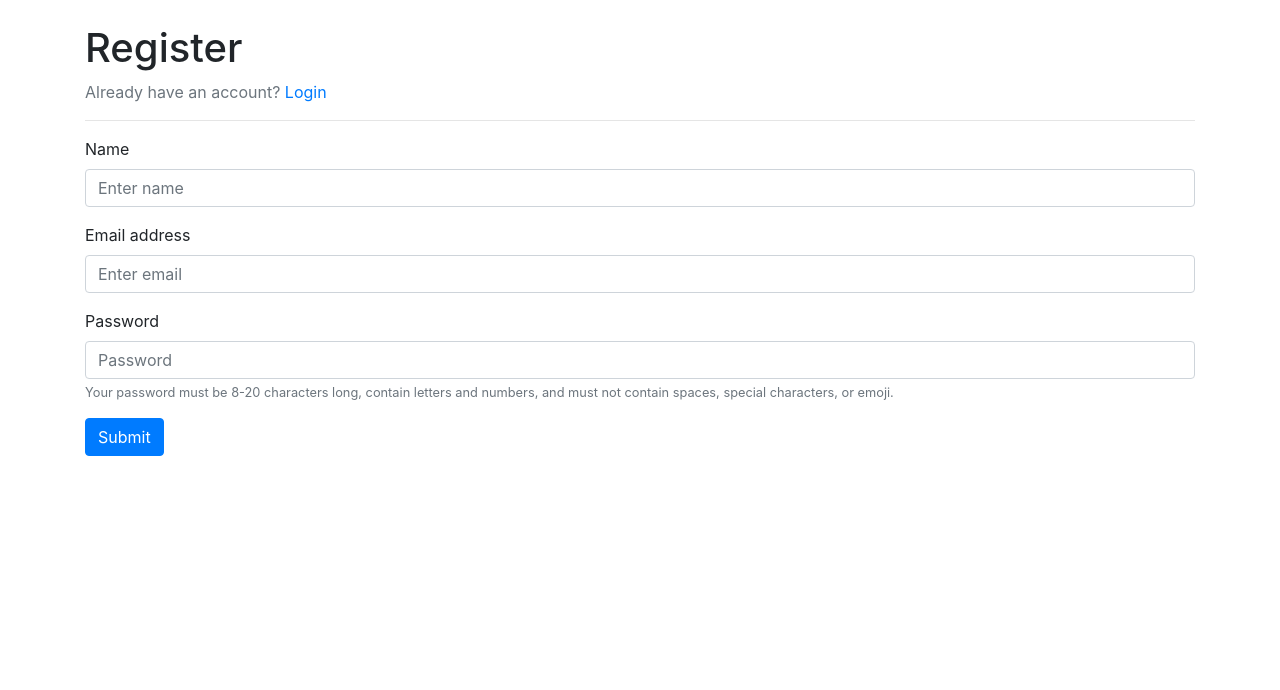
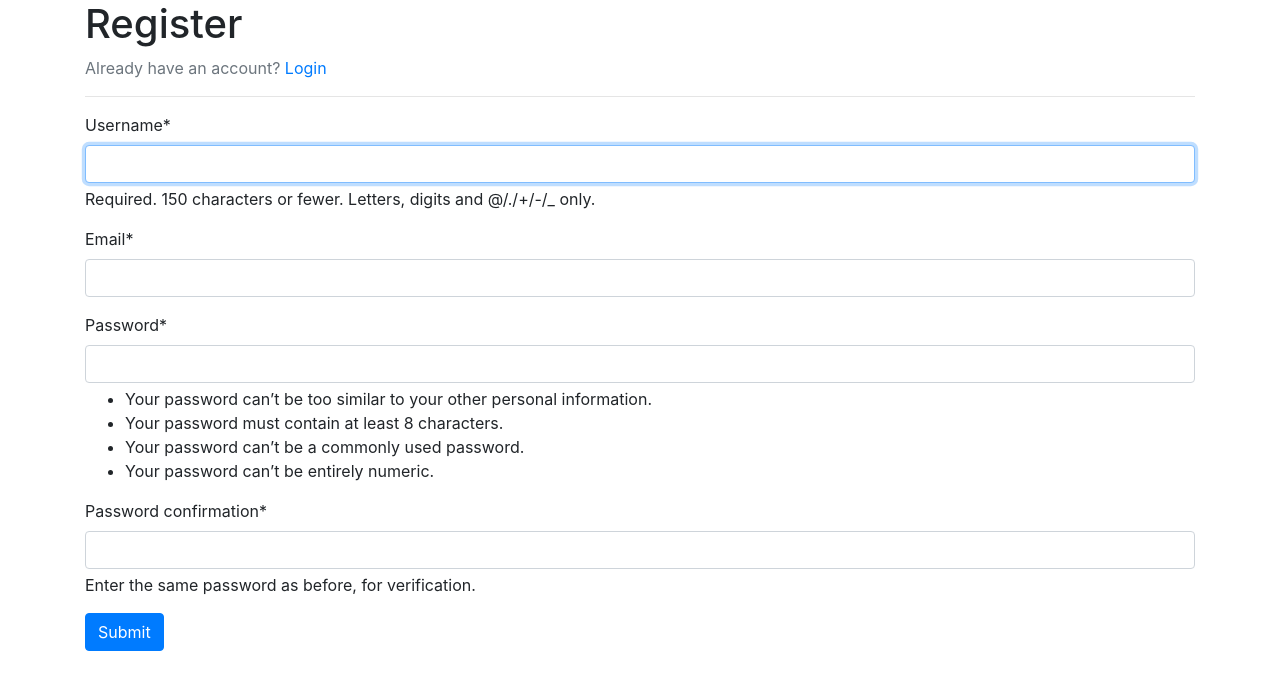
Before and after one commit to emgervais/transcendance, a Django app: page /register in a window 1280 px wide. Shown: the top 690 px of the page. Run offline with Django 5.2, Linux system fonts and the light colour scheme; some libraries are stand-ins or nearby versions.

Commit message:
better form, no duplicate user

```diff
--- a/django/requirements.txt
+++ b/django/requirements.txt
@@ -27,3 +27,5 @@ Twisted==23.10.0
 txaio==23.1.1
 typing_extensions==4.9.0
 zope.interface==6.1
+django-crispy-forms==2.1
+crispy-bootstrap4==2023.1
--- a/django/templates/base.html
+++ b/django/templates/base.html
@@ -11,14 +11,22 @@
     <title>ft_transcendence</title>
   </head>
   <body>
-    <div class="container">
-        <div class="row">
-            <div class="col">
-              </br>
-                {% block content %}
-                {% endblock %}
-            </div>
-        </div>
+    <main class="container">
+      <div>
+        {% if messages %}
+          {% for message in messages %}
+          <div class ="alert alert-{{ message.tags }}">
+            {{ message }}
+          </div>
+          {% endfor %}
+        {% endif %}
+      </div>
+      <div>
+        {% block content %}
+        {% endblock %}
+      </div>
+
+      </main>
     <!-- Optional JavaScript -->
     <!-- jQuery first, then Popper.js, then Bootstrap JS -->
     <script src="https://code.jquery.com/jquery-3.2.1.slim.min.js" integrity="sha384-KJ3o2DKtIkvYIK3UENzmM7KCkRr/rE9/Qpg6aAZGJwFDMVNA/GpGFF93hXpG5KkN" crossorigin="anonymous"></script>
--- a/django/templates/register.html
+++ b/django/templates/register.html
@@ -1,34 +1,13 @@
 {% extends "base.html" %}
+{% load crispy_forms_tags %}
 {% block content %}
 <h1>Register</h1>
 <p class="text-muted">Already have an account? <a href="/login">Login</a></p>
 <hr>
-{% if form.errors %}
-    <div class="alert alert-danger" role="alert">
-        <ul>
-            {% for field in form %}
-                {% for error in field.errors %}
-                    <li>{{ error }}</li>
-                {% endfor %}
-            {% endfor %}
-        </ul>
-    </div>
-{% endif %}
+
 <form method="POST" action="/register">
     {% csrf_token %}
-    <div class="form-group">
-        <label for="InputName">Name</label>
-        <input type="text" class="form-control" id="InputName" placeholder="Enter name" name="name">
-    </div>
-    <div class="form-group">
-        <label for="InputEmail">Email address</label>
-        <input type="email" class="form-control" id="InputEmail" aria-describedby="emailHelp" placeholder="Enter email" name="email">
-    </div>
-    <div class="form-group">
-        <label for="InputPassword">Password</label>
-        <input type="password" class="form-control" id="InputPassword" placeholder="Password" aria-describedby="passwordHelp" name="password">
-        <small id="passwordHelp" class="form-text text-muted">Your password must be 8-20 characters long, contain letters and numbers, and must not contain spaces, special characters, or emoji.</small>
-    </div>
+    {{ form|crispy }}
 
     <button type="submit" class="btn btn-primary">Submit</button>
 </form>
--- a/django/transcande/settings.py
+++ b/django/transcande/settings.py
@@ -36,6 +36,8 @@ INSTALLED_APPS = [
     'django.contrib.messages',
     'users',
     'app',
+    'crispy_forms',
+    'crispy_bootstrap4',
 ]
 
 MIDDLEWARE = [
@@ -120,3 +122,6 @@ USE_TZ = True
 DEFAULT_AUTO_FIELD = 'django.db.models.BigAutoField'
 
 DEBUG = os.environ.get("DJANGO_DEBUG", "") != "0"
+
+CRISPY_ALLOWED_TEMPLATE_PACKS = "bootstrap4"
+CRISPY_TEMPLATE_PACK = "bootstrap4"
--- a/django/users/forms.py
+++ b/django/users/forms.py
@@ -1,19 +1,19 @@
 from django import forms
 from .models import User
+from django.contrib.auth.forms import UserCreationForm
+from django.contrib.auth import get_user_model
 
-class RegisterForm(forms.Form):
-    name = forms.CharField(max_length=50)
+class RegisterForm(UserCreationForm):
     email = forms.EmailField()
-    password = forms.CharField(max_length=50)
 
-    def is_valid(self) -> bool:
-        valid = super(RegisterForm, self).is_valid()
-        if not valid:
-            return False
-        if User.objects.filter(email=self.cleaned_data['email']).exists():
-            self.add_error('email', 'Email already exists')
-            return False
-        return True
+    class Meta:
+        model = get_user_model()
+        fields = ['username', 'email', 'password1', 'password2']
+    def clean_email(self):
+        email = self.cleaned_data['email']
+        if User.objects.filter(email=email).exists():
+            raise forms.ValidationError("This email is already taken. Please choose a different one.")
+        return email
 
 class LoginForm(forms.Form):
     email = forms.EmailField()
--- a/django/users/models.py
+++ b/django/users/models.py
@@ -3,7 +3,7 @@ from django.db import models
 from django.contrib.postgres.fields import ArrayField
 
 class User(models.Model):
-    name = models.CharField(max_length=50)
+    username = models.CharField(max_length=150, default='default_username')
     email = models.EmailField()
     password = models.CharField(max_length=50)
     created_at = models.DateTimeField(auto_now_add=True)
@@ -11,7 +11,7 @@ class User(models.Model):
     matches = models.ManyToManyField("self", through="PongMatch", symmetrical=False, related_name="user_matches", through_fields=('p1', 'p2'))
 
     def __str__(self):
-        return self.name
+        return self.username
 
 class PongMatch(models.Model):
     p1 = models.ForeignKey(User, on_delete=models.CASCADE, related_name="p1_matches")
--- a/django/users/views.py
+++ b/django/users/views.py
@@ -1,13 +1,16 @@
-from django.shortcuts import render
+from django.shortcuts import render, redirect
 from .models import User
 from .forms import RegisterForm, LoginForm
+from django.contrib import messages
+
 
 def register(request):
     if request.method == "POST":
         form = RegisterForm(request.POST)
         if form.is_valid():
-            user = User(name=form.cleaned_data['name'], email=form.cleaned_data['email'], password=form.cleaned_data['password'])
-            user.save()
+            username=form.cleaned_data.get('username')
+            user = form.save()
+            messages.success(request, f'Account created for {username}!')
             return render(request, 'index.html')
         else:
             return render(request, 'register.html', {'form': form})
```
Also changed, not shown: django/users/migrations/0002_remove_user_name_user_username.py (added).
